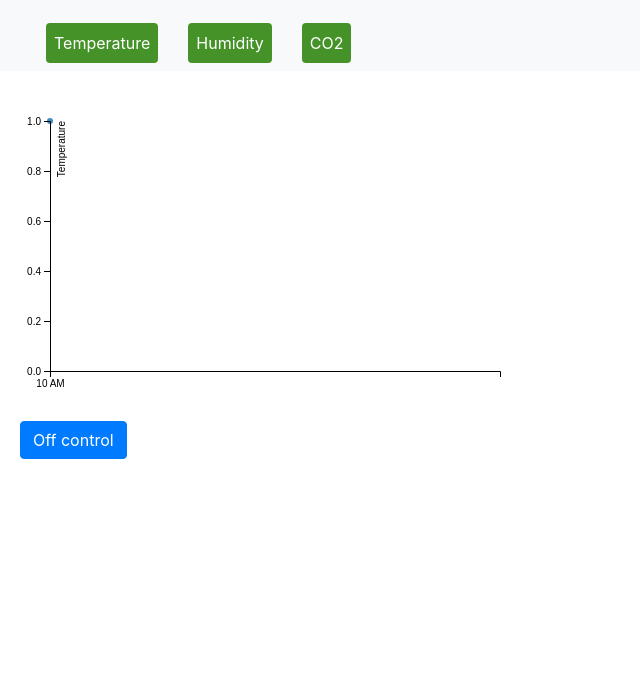
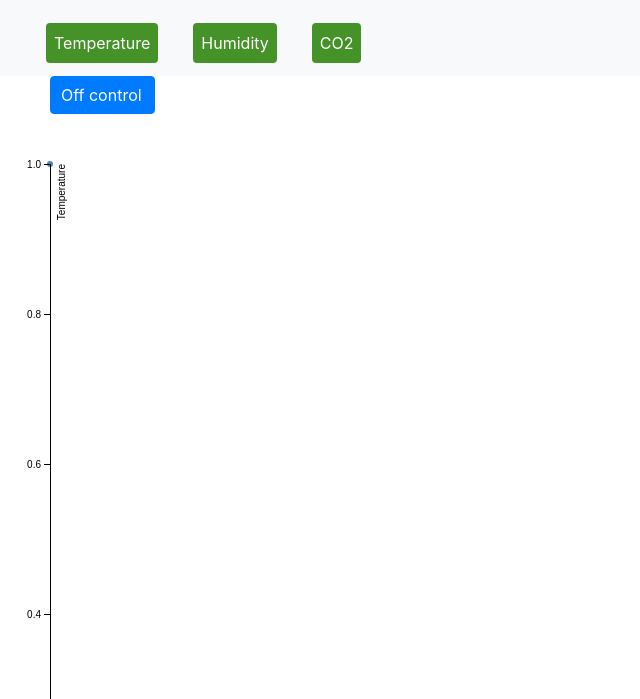
Before and after one commit to nkitsan/smart-house, a Django app: page /humidities in a window 1280 px wide. Shown: the top 699 px of the page, without its empty margins (0-640 px from the left). Before the commit the page ends 459 px from the top, so only its background shows below. Run offline with Django 3.2, Linux system fonts and the light colour scheme; tables that the repository leaves empty hold one stand-in row (values such as "Sample post"); a database or web service that is not in the repository returns one stand-in record (values such as "Sample title"); data that the repository does not hold is empty; some libraries are stand-ins or nearby versions.

Commit message:
Update graphic size and buttons layout

```diff
--- a/climatecontroller/static/css/style.css
+++ b/climatecontroller/static/css/style.css
@@ -29,7 +29,7 @@ a:hover {
 }
 
 .controller {
-  margin: 15px 0px 0px 30px;
+  margin: 15px 5px 5px 30px;
   background-color: #459328;
   border: 0px;
   border-radius: 4px;
@@ -43,5 +43,9 @@ nav {
 
 .control-btns {
   display: flex;
-  margin-left: 20px;
+  margin-left: 50px;
 }
+
+.controller-action-btn {
+  padding-left: 10px;
+}
--- a/climatecontroller/static/js/index.js
+++ b/climatecontroller/static/js/index.js
@@ -14,8 +14,8 @@ var data = [
     },
   ];
 
-  var width = 500;
-  var height = 300;
+  var width = 1000;
+  var height = 800;
   var margin = 50;
   var duration = 250;
 
@@ -29,17 +29,6 @@ var data = [
   var circleOpacityOnLineHover = "0.25"
   var circleRadius = 3;
   var circleRadiusHover = 6;
-
-
-  /* Format Data */
-//   var parseDate = d3.timeParse("%Y");
-//   data.forEach(function(d) {
-//     d.values.forEach(function(d) {
-//       d.date = parseDate(d.date);
-//       d.value = +d.value;
-//     });
-//   });
-
 
   /* Scale */
   var xScale = d3.scaleTime()
--- a/climatecontroller/templates/climatecontroller/base.html
+++ b/climatecontroller/templates/climatecontroller/base.html
@@ -26,12 +26,12 @@
 
         </nav>
 
-        <div id="chart"></div>
-
         <div class="control-btns">
             {% block content %}
             {% endblock %}
         </div>
+
+        <div id="chart"></div>
 
         <script>
             window.data = {{ data|safe  }};
--- a/climatecontroller/templates/climatecontroller/humidity.html
+++ b/climatecontroller/templates/climatecontroller/humidity.html
@@ -1,7 +1,7 @@
 {% extends 'climatecontroller/base.html' %}
 
 {% block content %}
-    <button class="btn btn-primary">
+    <button class="btn btn-primary controller-action-btn">
         <a href="">
             {% if mode == 1 %}
                 Off control
@@ -12,7 +12,7 @@
     </button>
 
     {% if mode == 0 %}
-        <button class="btn btn-primary">
+        <button class="btn btn-primary controller-action-btn">
                 <a href="">
                     {% if state == 0 %}
                         On water
```
